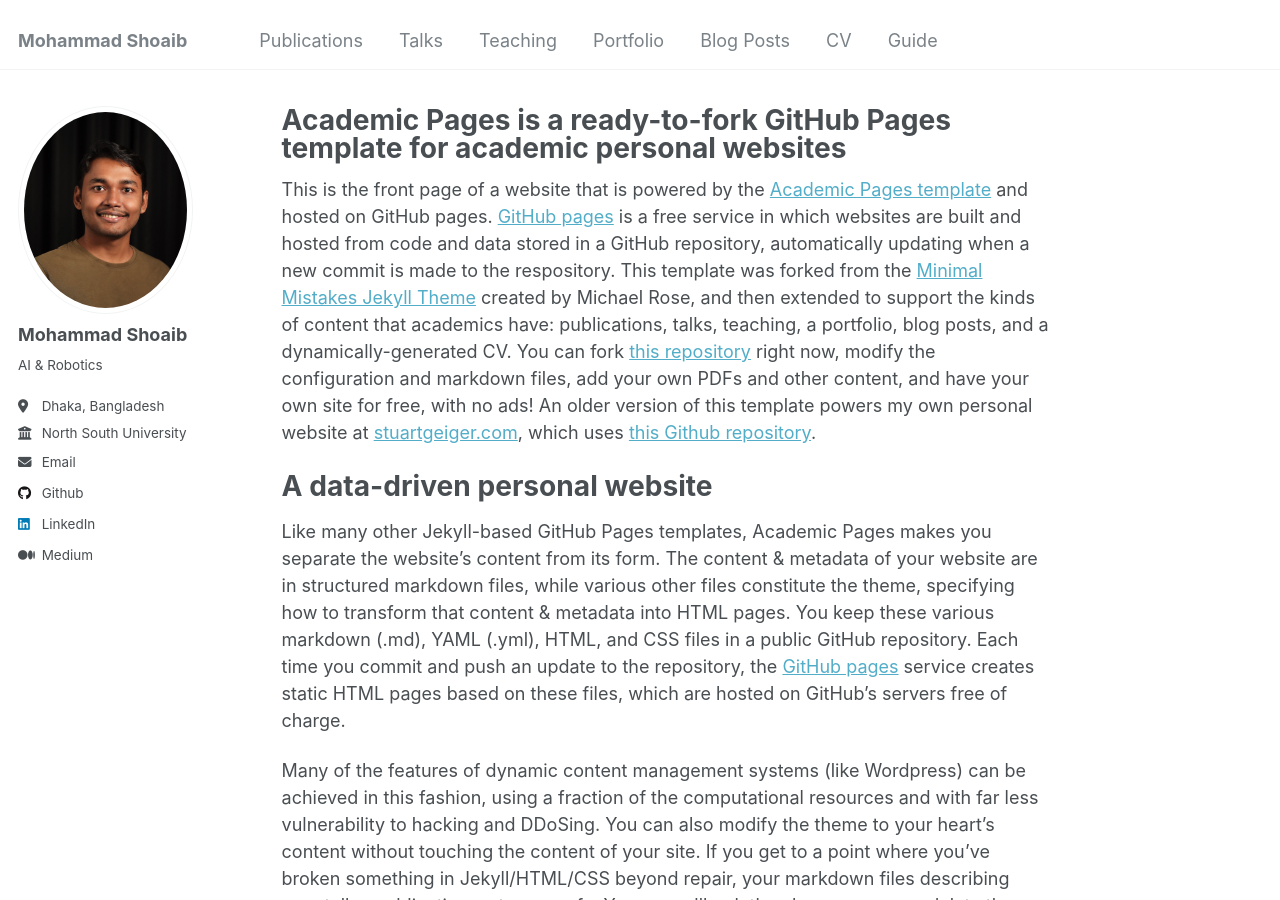
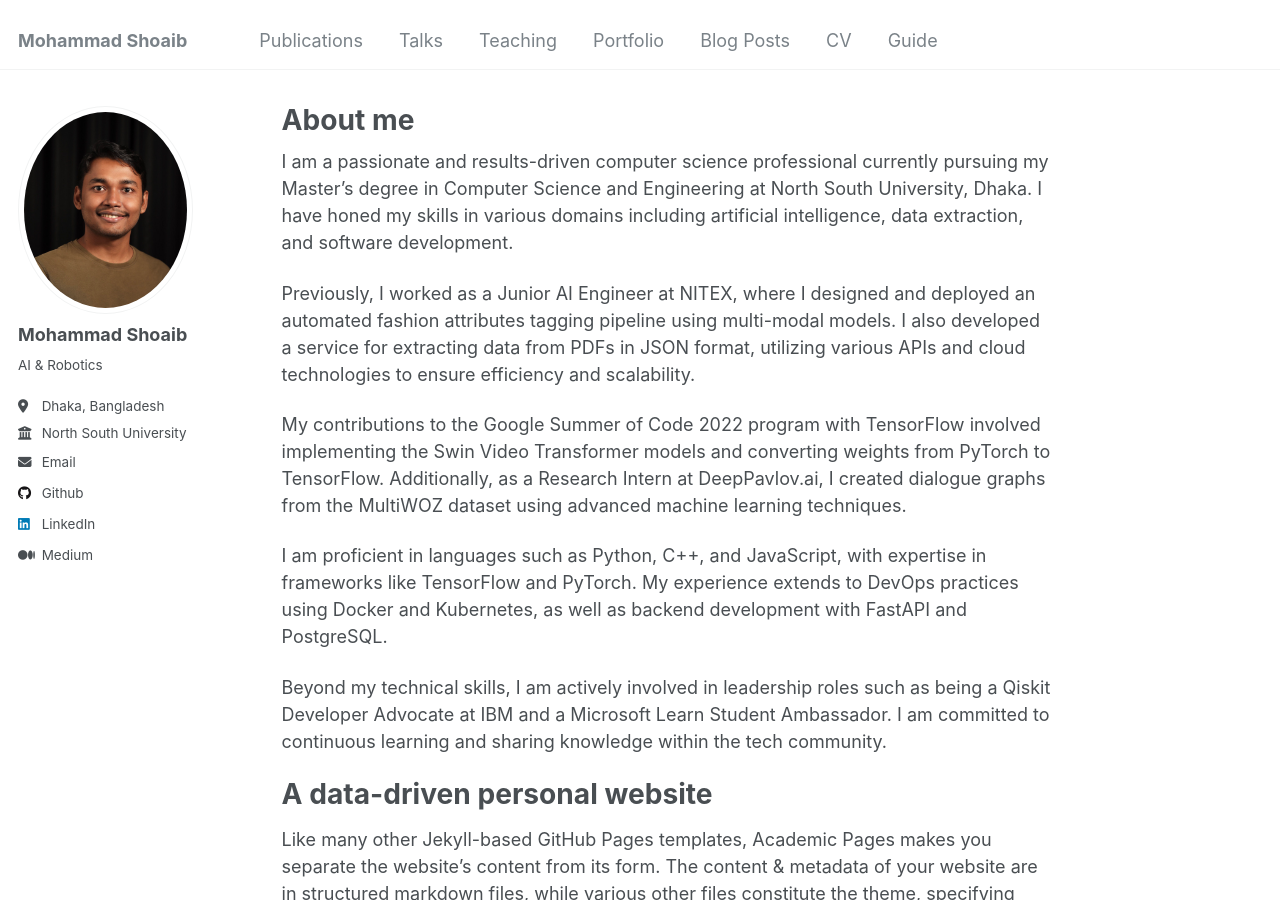
Before and after one commit to shoaib6174/shoaib6174.github.io, a Jekyll site: the page built from _pages/about.md, in a window 1280 px wide and 900 px high. Built offline with Jekyll 4.4.1, drawn with Linux system fonts in a browser that asks for light colours.

Commit message:
Update about.md

```diff
--- a/_pages/about.md
+++ b/_pages/about.md
@@ -1,13 +1,22 @@
 ---
 permalink: /
-title: "Academic Pages is a ready-to-fork GitHub Pages template for academic personal websites"
+title: "About me"
 author_profile: true
 redirect_from:
   - /about/
   - /about.html
 ---
 
-This is the front page of a website that is powered by the [Academic Pages template](https://github.com/academicpages/academicpages.github.io) and hosted on GitHub pages. [GitHub pages](https://pages.github.com) is a free service in which websites are built and hosted from code and data stored in a GitHub repository, automatically updating when a new commit is made to the respository. This template was forked from the [Minimal Mistakes Jekyll Theme](https://mmistakes.github.io/minimal-mistakes/) created by Michael Rose, and then extended to support the kinds of content that academics have: publications, talks, teaching, a portfolio, blog posts, and a dynamically-generated CV. You can fork [this repository](https://github.com/academicpages/academicpages.github.io) right now, modify the configuration and markdown files, add your own PDFs and other content, and have your own site for free, with no ads! An older version of this template powers my own personal website at [stuartgeiger.com](http://stuartgeiger.com), which uses [this Github repository](https://github.com/staeiou/staeiou.github.io).
+I am a passionate and results-driven computer science professional currently pursuing my Master's degree in Computer Science and Engineering at North South University, Dhaka. I have honed my skills in various domains including artificial intelligence, data extraction, and software development.
+
+Previously, I worked as a Junior AI Engineer at NITEX, where I designed and deployed an automated fashion attributes tagging pipeline using multi-modal models. I also developed a service for extracting data from PDFs in JSON format, utilizing various APIs and cloud technologies to ensure efficiency and scalability.
+
+My contributions to the Google Summer of Code 2022 program with TensorFlow involved implementing the Swin Video Transformer models and converting weights from PyTorch to TensorFlow. Additionally, as a Research Intern at DeepPavlov.ai, I created dialogue graphs from the MultiWOZ dataset using advanced machine learning techniques.
+
+I am proficient in languages such as Python, C++, and JavaScript, with expertise in frameworks like TensorFlow and PyTorch. My experience extends to DevOps practices using Docker and Kubernetes, as well as backend development with FastAPI and PostgreSQL.
+
+Beyond my technical skills, I am actively involved in leadership roles such as being a Qiskit Developer Advocate at IBM and a Microsoft Learn Student Ambassador. I am committed to continuous learning and sharing knowledge within the tech community.
+
 
 A data-driven personal website
 ======
```
